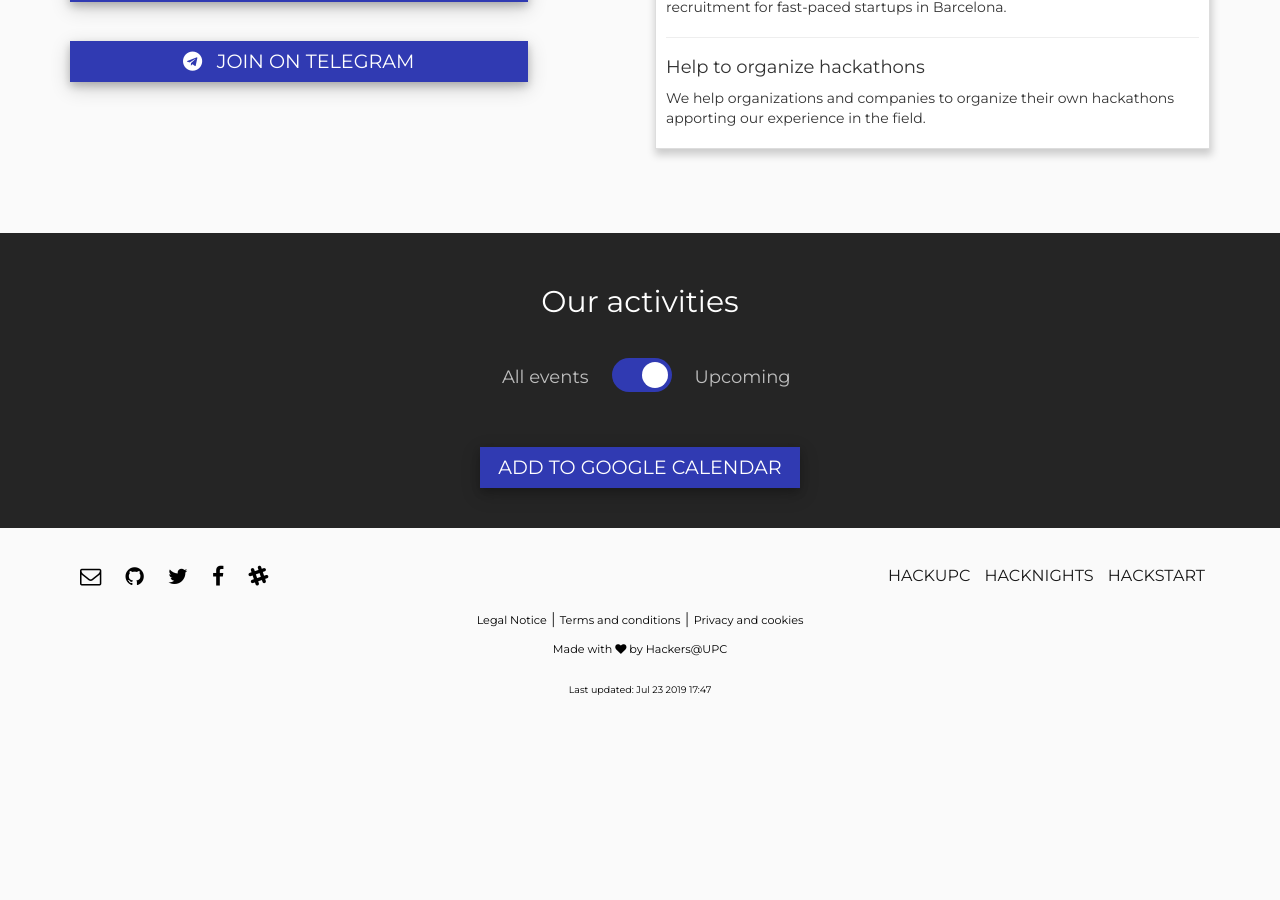
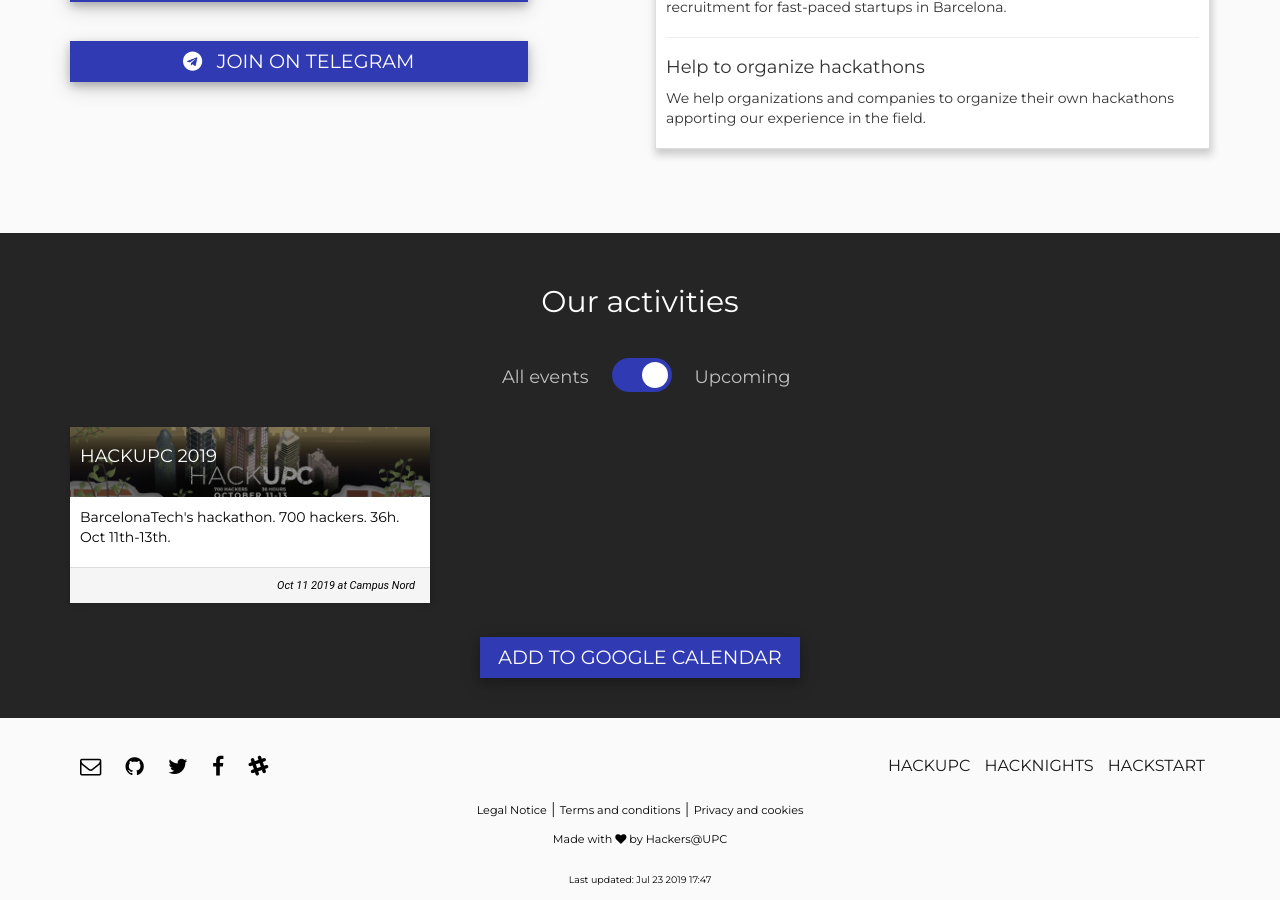
Before and after one commit to casassg/events-landing, a Jekyll site: the page built from index.md, in a window 1280 px wide and 900 px high, scrolled down 601 px. Built offline with Jekyll 4.4.1, drawn with Linux system fonts in a browser that asks for light colours; nearby versions of some CDN libraries; before the commit the page ends 1311 px from its top, so only the background shows below that.

Commit message:
Added HackUPC 2019

```diff
--- a/_data/events.yml
+++ b/_data/events.yml
@@ -84,7 +84,7 @@
   date: 2018-10-19 3:00 PM
   end-date: 2018-10-21 4:30 PM
   location: Campus Nord
-  url: https://hackupc.com
+  url: https://2018.hackupc.com
 
 - name: Intro to Artificial Neural Networks
   line: An Introduction to convolutional neural networks for Computer Vision.
@@ -173,3 +173,11 @@
   end-date: 2019-05-25 7:00 AM
   location: Aula Estudi
   url: https://hacknights.dev/
+
+- name: HackUPC 2019
+  line: BarcelonaTech's hackathon. 700 hackers. 36h. Oct 11th-13th.
+  image-url: assets/img/hackupc2019.png
+  date: 2019-10-11 3:00 PM
+  end-date: 2019-10-13 4:30 PM
+  location: Campus Nord
+  url: https://hackupc.com
```
Also changed, not shown: assets/img/hackupc2019.png (added).
